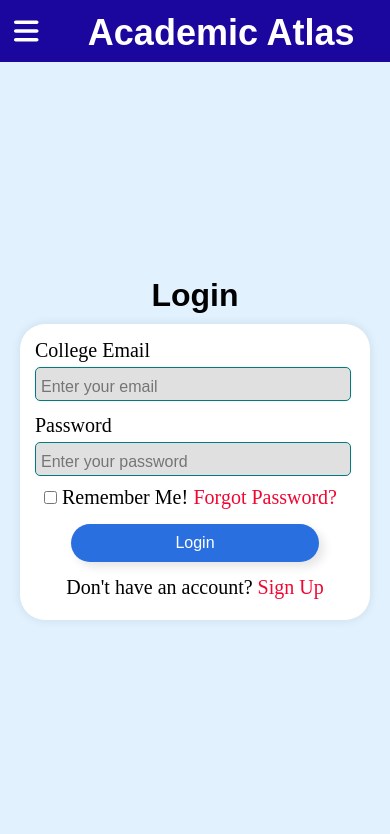
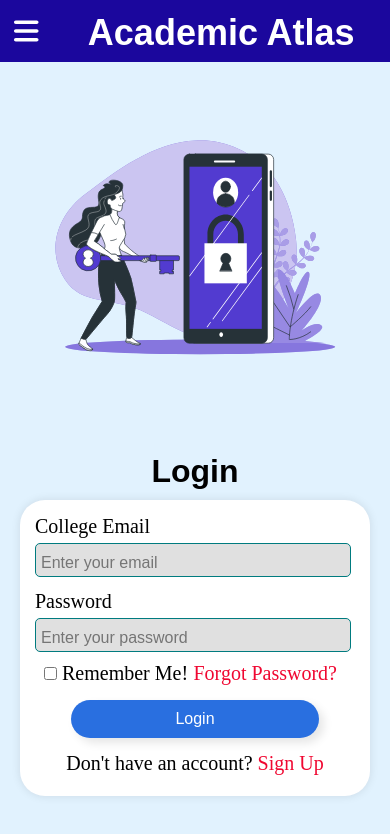
Before and after one commit to nazeer-18/Academic-Atlas, a React (Create React App) app in the folder academic-atlas/: page /login in a window 390 px wide. Shown: the top 834 px of the page. Built offline with nearby package versions, Linux system fonts and the light colour scheme.

Commit message:
login page made responsive with illustration

```diff
--- a/academic-atlas/src/components/Login.js
+++ b/academic-atlas/src/components/Login.js
@@ -1,34 +1,41 @@
-import React,{useState} from 'react'
+import React, { useState } from 'react'
 import { useNavigate } from 'react-router-dom'
 import '../styles/Login.css'
 import { Link } from 'react-router-dom'
 import userService from '../services/userService'
+import LoginImg from '../assets/LoginIcon.svg'
+
 export default function Login() {
-    const [data,setData] = useState({
-        email:'',
-        password:''
+    const [data, setData] = useState({
+        email: '',
+        password: ''
     })
     const Navigate = useNavigate();
     const handleLogin = async (e) => {
         e.preventDefault();
-        try{
+        try {
             const response = await userService.login(data);
             const sucess = response.data.success;
-            if(sucess){
-                setTimeout(()=>{
+            if (sucess) {
+                setTimeout(() => {
                     Navigate('/')
-                },2000)
-            }else{
+                }, 2000)
+            } else {
                 alert('Login Failed');
             }
         }
-        catch(err){
+        catch (err) {
             console.log(err);
             alert('Login Failed');
         }
     }
     return (
         <div className="login-page">
+            <div className="login-img">
+                <img src={LoginImg} alt="login" />
+            </div>
+            <div className="login-content">
+
                 <div className="login-title atlas-title">
                     Login
                 </div>
@@ -41,7 +48,7 @@ export default function Login() {
                                 type="email"
                                 name="email"
                                 id="email"
-                            onChange = {(e)=>setData({...data,email:e.target.value})}
+                                onChange={(e) => setData({ ...data, email: e.target.value })}
                                 placeholder='Enter your email' />
                         </div>
                         <div className="login-form-component">
@@ -51,7 +58,7 @@ export default function Login() {
                                 type="password"
                                 name="password"
                                 id="password"
-                            onChange = {(e)=>setData({...data,password:e.target.value})}
+                                onChange={(e) => setData({ ...data, password: e.target.value })}
                                 placeholder='Enter your password' />
                         </div>
                         <div className="login-adds">
@@ -77,5 +84,6 @@ export default function Login() {
                     </div>
                 </div>
             </div>
+        </div>
     )
 }
--- a/academic-atlas/src/components/Navbar.js
+++ b/academic-atlas/src/components/Navbar.js
@@ -56,8 +56,10 @@ export default function Navbar() {
                 </div>
             </div>
             <div className="navbar-header">
+                <Link to="/">
                 <img src={logoImage} alt="logo" />
                 Academic Atlas
+                </Link>
             </div>
         </div>
     );
--- a/academic-atlas/src/styles/HomePage.css
+++ b/academic-atlas/src/styles/HomePage.css
@@ -88,6 +88,10 @@
     align-items: center;
 }
 
+.home-item:hover{
+    background-color: #1B079D;
+}
+
 @media(max-width:1000px){
     .greeting-img{
         display: none;
--- a/academic-atlas/src/styles/Login.css
+++ b/academic-atlas/src/styles/Login.css
@@ -1,8 +1,31 @@
 .login-page{
-    height:92.8vh;
+    height:90vh;
+    display: flex;
+    flex-wrap: wrap;
+    justify-content: space-around;
+    align-items: center;
+}
+
+.login-img{
+    display: flex;
+    justify-content: center;
+    align-items: center;
+    object-fit: contain;
+    width: 35vw;
+    margin: 10px;
+    padding: 2px;
+}
+
+.login-img img{
+    min-width: 340px;
+}
+
+.login-content{
     display: flex;
     flex-direction: column;
     justify-content: center;
+    min-width: 320px;
+    margin: 10px;
 }
 
 .login-title{
@@ -98,3 +121,16 @@
     font-weight: 400;
     font-size: 20px;
 }
+
+@media(max-width:666px){
+    .login-page{
+        justify-content: center;
+    }
+    .login-content{
+        margin: 10px 0px;
+        width: 100vw;;
+    }
+    .login-img{
+        width:80vw;
+    }
+}
--- a/academic-atlas/src/styles/Navbar.css
+++ b/academic-atlas/src/styles/Navbar.css
@@ -14,6 +14,13 @@
     align-items: center;
     font-family: 'monserrat', sans-serif;
     font-size:36px;
+}
+
+.navbar-header a{
+    text-decoration: none;
+    color: white;
+    display: flex;
+    align-items: center;
 }
 
 .navbar-header img{
```
Also changed, not shown: academic-atlas/src/assets/LoginIcon.svg (added). Lines whose indentation alone changed are shown as unchanged.
